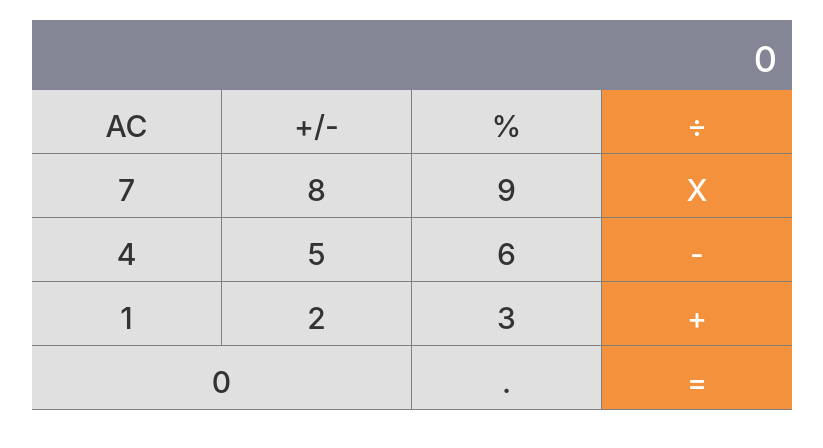
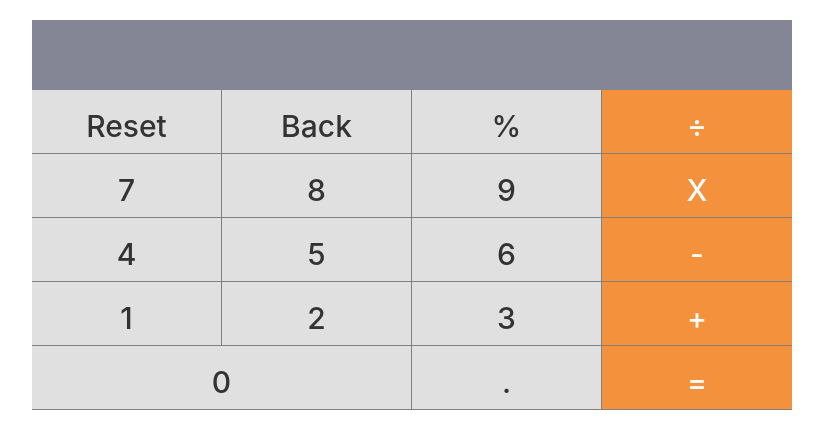
Before and after one commit to Mawushie/calculatorReactClass, a React (Create React App) app: page / in a window 1280 px wide. Shown: the top 448 px of the page, without its empty margins (228-1051 px from the left). Built offline with nearby package versions, Linux system fonts and the light colour scheme.

Commit message:
created functions to display keyboard components when clicked

```diff
--- a/src/App.js
+++ b/src/App.js
@@ -3,24 +3,54 @@ import './App.css';
 import Display from './Display';
 import Major from './Major';
 import Minor from './Minor';
+import React from 'react';
 
-function App() {
-  return (
-    <div>
-     <div class="container">
+class App extends React.Component{
+  constructor(props){
+    super(props)
 
-        <div class="col-md-8 col-md-offset-2">
-          <Display value = "0" />
-          <Major value1 = "AC" value2 = "+/-" value3 = "%" value4 = "÷" />
-          <Major value1 = "7" value2 = "8" value3 = "9" value4 = "X" />
-          <Major value1 = "4" value2 = "5" value3 = "6" value4 = "-" />
-          <Major value1 = "1" value2 = "2" value3 = "3" value4 = "+" />
-          <Minor value1 = "0" value2 = "." value3 = "=" />
+    this.state = {
+      display: ""
+    }
+  }
 
+  getInputVal = (h2) => {
+    if(h2 === "Reset"){
+      this.setState(
+       {
+         display : " "
+       }
+      )
+    }
+    else if(h2 === "Back"){
+      this.setState(
+        {
+          display: this.state.display.slice(0, -1)
+        }
+      )
+    }
+
+    else{
+    this.setState({
+      display : this.state.display + h2
+    });
+
+  }
+}
+
+  render(){
+    return (
+       <div class="container">
+          <div class="col-md-8 col-md-offset-2">
+            <Display display = {this.state.display} />
+            <Major  getInputVal = {this.getInputVal}  />
+            <Minor getInputVal = {this.getInputVal}  />
+
+          </div>
         </div>
-      </div>
-    </div>
-  );
+    );
+  }
+
 }
 
 export default App;
--- a/src/Display.js
+++ b/src/Display.js
@@ -1,11 +1,12 @@
 import React from 'react';
 
 class Display extends React.Component{
+
     render(){
         return (
             <div class="row text-right">
                 <div class="col-md-12 display">
-                    <h1>{this.props.value}</h1>
+                    <h1>{this.props.display}</h1>
                 </div>
             </div>
         )
--- a/src/Major.js
+++ b/src/Major.js
@@ -3,27 +3,114 @@ import React from 'react';
 class Major extends React.Component{
    constructor(props){
        super(props)
-   }
+
+}
+
+    handleOnClick = (event) => {
+        let val = event.target.innerHTML;
+        this.props.getInputVal(val);
+    }
+
+
    render(){
         return(
             <div class="row text-center">
 
                 <div class="col-md-3 lightgraycols">
-                    <h2>{this.props.value1}</h2>
+                    <h2   getInputVal = {this.props.getInputVal}  onClick = {this.handleOnClick}>
+                        Reset
+                    </h2>
                 </div>
 
                 <div class="col-md-3 lightgraycols">
-                    <h2>{this.props.value2}</h2>
+                    <h2  getInputVal = {this.props.getInputVal} onClick = {this.handleOnClick}>
+                        Back
+                    </h2>
                 </div>
 
                 <div class="col-md-3 lightgraycols">
-                    <h2>{this.props.value3}</h2>
+                    <h2  getInputVal = {this.props.getInputVal} onClick = {this.handleOnClick}>
+                        %
+                    </h2>
                 </div>
 
                 <div class="col-md-3 orangecols">
-                    <h2>{this.props.value4}</h2>
+                    <h2  getInputVal = {this.props.getInputVal} onClick = {this.handleOnClick}>
+                        ÷
+                    </h2>
                 </div>
 
+                <div class="col-md-3 lightgraycols">
+                    <h2   getInputVal = {this.props.getInputVal} onClick = {this.handleOnClick}>
+                        7
+                    </h2>
+                </div>
+
+                <div class="col-md-3 lightgraycols">
+                    <h2  getInputVal = {this.props.getInputVal} onClick = {this.handleOnClick}>
+                        8
+                    </h2>
+                </div>
+
+                <div class="col-md-3 lightgraycols">
+                    <h2  getInputVal = {this.props.getInputVal} onClick = {this.handleOnClick}>
+                        9
+                    </h2>
+                </div>
+
+                <div class="col-md-3 orangecols">
+                    <h2 getInputVal = {this.props.getInputVal} onClick = {this.handleOnClick}>
+                        X
+                    </h2>
+                </div>
+
+                <div class="col-md-3 lightgraycols">
+                    <h2   getInputVal = {this.props.getInputVal} onClick = {this.handleOnClick}>
+                        4
+                    </h2>
+                </div>
+
+                <div class="col-md-3 lightgraycols">
+                    <h2  getInputVal = {this.props.getInputVal} onClick = {this.handleOnClick}>
+                        5
+                    </h2>
+                </div>
+
+                <div class="col-md-3 lightgraycols">
+                    <h2 getInputVal = {this.props.getInputVal} onClick = {this.handleOnClick}>
+                        6
+                    </h2>
+                </div>
+
+                <div class="col-md-3 orangecols">
+                    <h2 onClick = {this.props.getInputVal} onClick = {this.handleOnClick}>
+                        -
+                    </h2>
+                </div>
+
+                <div class="col-md-3 lightgraycols">
+                    <h2  onClick = {this.props.getInputVal} onClick = {this.handleOnClick}>
+                        1
+                    </h2>
+                </div>
+
+                <div class="col-md-3 lightgraycols">
+                    <h2 onClick = {this.props.getInputVal} onClick = {this.handleOnClick}>
+                        2
+                    </h2>
+                </div>
+
+                <div class="col-md-3 lightgraycols">
+                    <h2 onClick = {this.props.getInputVal} onClick = {this.handleOnClick}>
+                        3
+                    </h2>
+                </div>
+
+                <div class="col-md-3 orangecols">
+                    <h2 onClick = {this.props.getInputVal} onClick = {this.handleOnClick}>
+                        +
+                    </h2>
+                </div>
             </div>
         )
     }
--- a/src/Minor.js
+++ b/src/Minor.js
@@ -4,19 +4,31 @@ class Minor extends React.Component{
     constructor(props){
         super(props)
     }
+
+    handleOnClick = (event) => {
+        let val = event.target.innerHTML;
+        this.props.getInputVal(val);
+    }
+
     render(){
         return(
             <div class="row text-center">
                         <div class="col-md-6 lightgraycols">
-                            <h2>{this.props.value1}</h2>
+                            <h2 getInputVal = {this.props.getInputVal}  onClick = {this.handleOnClick}>
+                                0
+                            </h2>
                         </div>
 
                         <div class="col-md-3 lightgraycols">
-                            <h2>{this.props.value2}</h2>
+                            <h2 getInputVal = {this.props.getInputVal}  onClick = {this.handleOnClick}>
+                                .
+                            </h2>
                         </div>
 
                         <div class="col-md-3 orangecols">
-                            <h2>{this.props.value3}</h2>
+                            <h2 getInputVal = {this.props.getInputVal}  onClick = {this.handleOnClick}>
+                                =
+                            </h2>
                         </div>
                     </div>
         )
```
